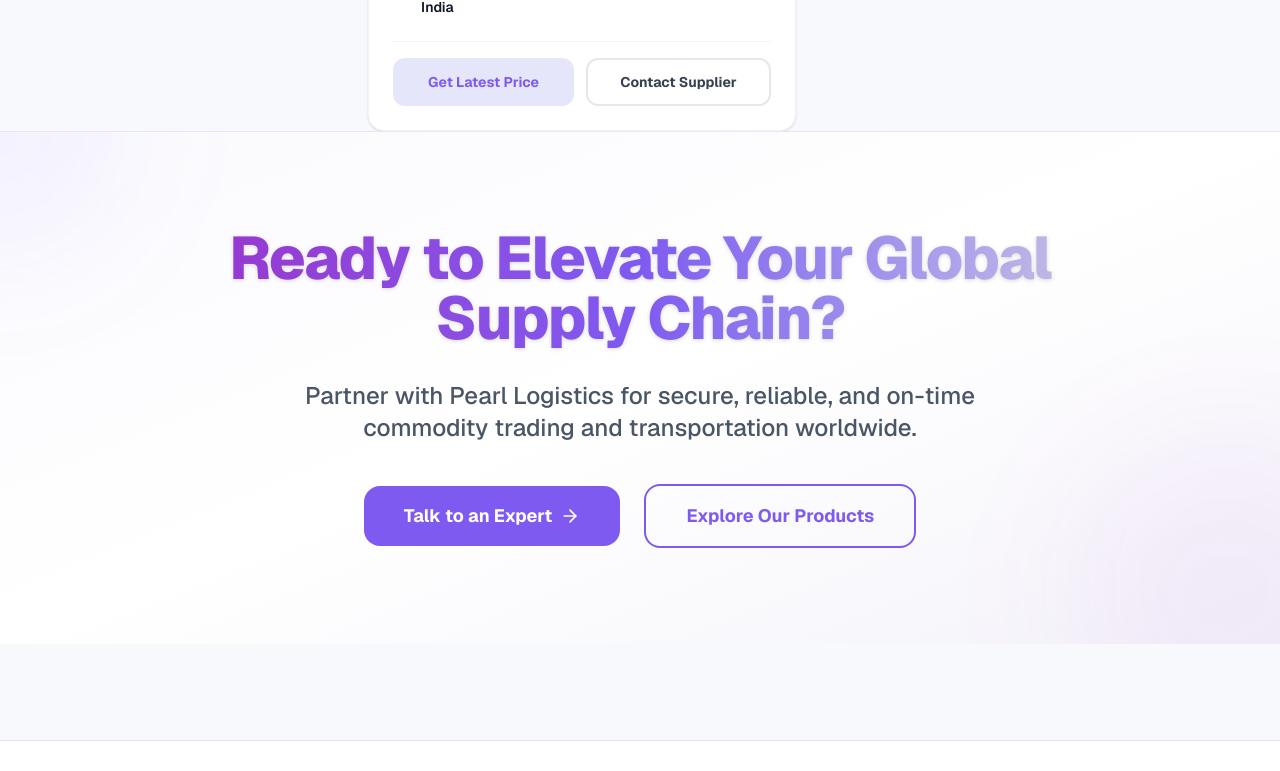
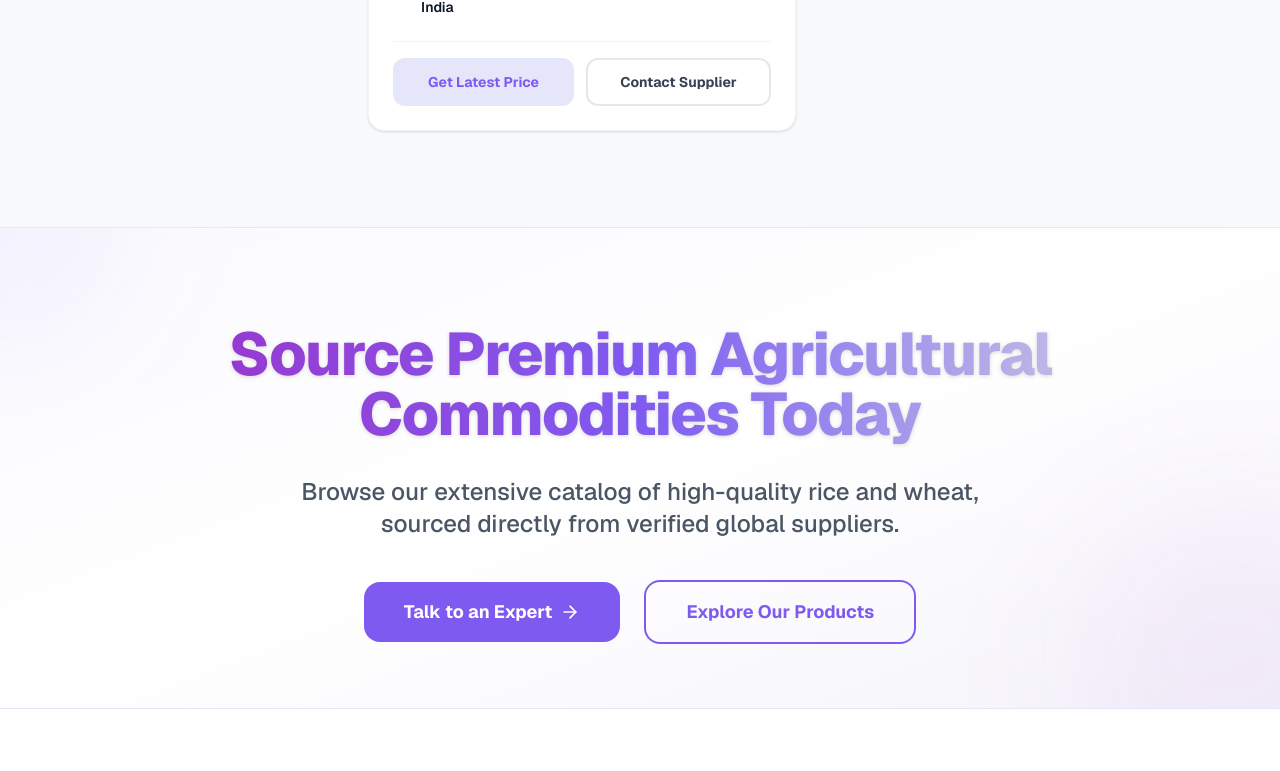
Before and after one commit to unnatrathod123/pearl_logistics, a Next.js app: page /products in a window 1280 px wide. Shown: the part 1423-2194 px from the top of the page. Built offline with nearby package versions, Linux system fonts and the light colour scheme.

Commit message:
CTA Section : Added custion headlines for each page as well as description

```diff
--- a/app/about/page.tsx
+++ b/app/about/page.tsx
@@ -76,7 +76,10 @@
         </div>
       </section>
 
-      <CTA />
+      <CTA
+        title="Join Us in Shaping the Future of Global Logistics"
+        description="Discover how our decades of experience and vast global network can streamline your business operations."
+      />
     </div>
   );
 }
--- a/app/page.tsx
+++ b/app/page.tsx
@@ -137,7 +137,10 @@
         </div>
       </section>
 
-      <CTA />
+      <CTA
+        title="Ready to Elevate Your Global Supply Chain?"
+        description="Partner with Pearl Logistics for secure, reliable, and on-time commodity trading and transportation worldwide."
+      />
     </div>
   );
 }
--- a/app/products/page.tsx
+++ b/app/products/page.tsx
@@ -60,7 +60,7 @@
   });
 
   return (
-    <div className="bg-[#f8f9fc] min-h-screen pb-24">
+    <div className="bg-[#f8f9fc] min-h-screen">
       {/* Header */}
       <section className="relative py-24 md:py-32 overflow-hidden flex items-center justify-center">
         <div className="absolute inset-0 w-full h-full">
@@ -82,7 +82,7 @@
       </section>
 
       {/* Catalog Section */}
-      <section className="max-w-7xl mx-auto px-4 sm:px-6 lg:px-8 mt-10">
+      <section className="max-w-7xl mx-auto px-4 sm:px-6 lg:px-8 mt-10 mb-24">
         <div className="flex flex-col lg:flex-row gap-8">
 
           {/* Sidebar */}
@@ -220,7 +220,10 @@
 
         </div>
       </section>
-      <CTA />
+      <CTA
+        title="Source Premium Agricultural Commodities Today"
+        description="Browse our extensive catalog of high-quality rice and wheat, sourced directly from verified global suppliers."
+      />
     </div>
   );
 }
--- a/components/CTA.tsx
+++ b/components/CTA.tsx
@@ -1,9 +1,17 @@
 import Link from 'next/link';
 import { ArrowRight } from 'lucide-react';
 
-export default function CTA() {
+interface CTAProps {
+  title?: string;
+  description?: string;
+}
+
+export default function CTA({
+  title = "Ready to Elevate Your Global Supply Chain?",
+  description = "Partner with Pearl Logistics for secure, reliable, and on-time commodity trading and transportation worldwide."
+}: CTAProps) {
   return (
-    <section className="py-24 relative overflow-hidden bg-white border-t border-[#E6E6FA]">
+    <section className="pt-24 pb-16 relative overflow-hidden bg-white border-t border-[#E6E6FA]">
       {/* Background with subtle gradient and glassmorphism elements */}
       <div className="absolute inset-0 bg-gradient-to-br from-[#E6E6FA]/20 via-white to-[#CBC3E3]/20 z-0"></div>
 
@@ -13,10 +21,10 @@
 
       <div className="relative z-10 max-w-5xl mx-auto px-4 sm:px-6 lg:px-8 text-center">
         <h2 className="text-4xl md:text-5xl lg:text-6xl font-extrabold text-transparent bg-clip-text bg-gradient-to-r from-[#9932CC] via-[#7F5AF0] to-[#CBC3E3] mb-6 tracking-tight drop-shadow-sm pb-2">
-          Ready to Elevate Your Global Supply Chain?
+          {title}
         </h2>
         <p className="text-xl md:text-2xl text-gray-600 mb-10 max-w-3xl mx-auto font-medium">
-          Partner with Pearl Logistics for secure, reliable, and on-time commodity trading and transportation worldwide.
+          {description}
         </p>
 
         <div className="flex flex-col sm:flex-row gap-6 justify-center items-center">
```
